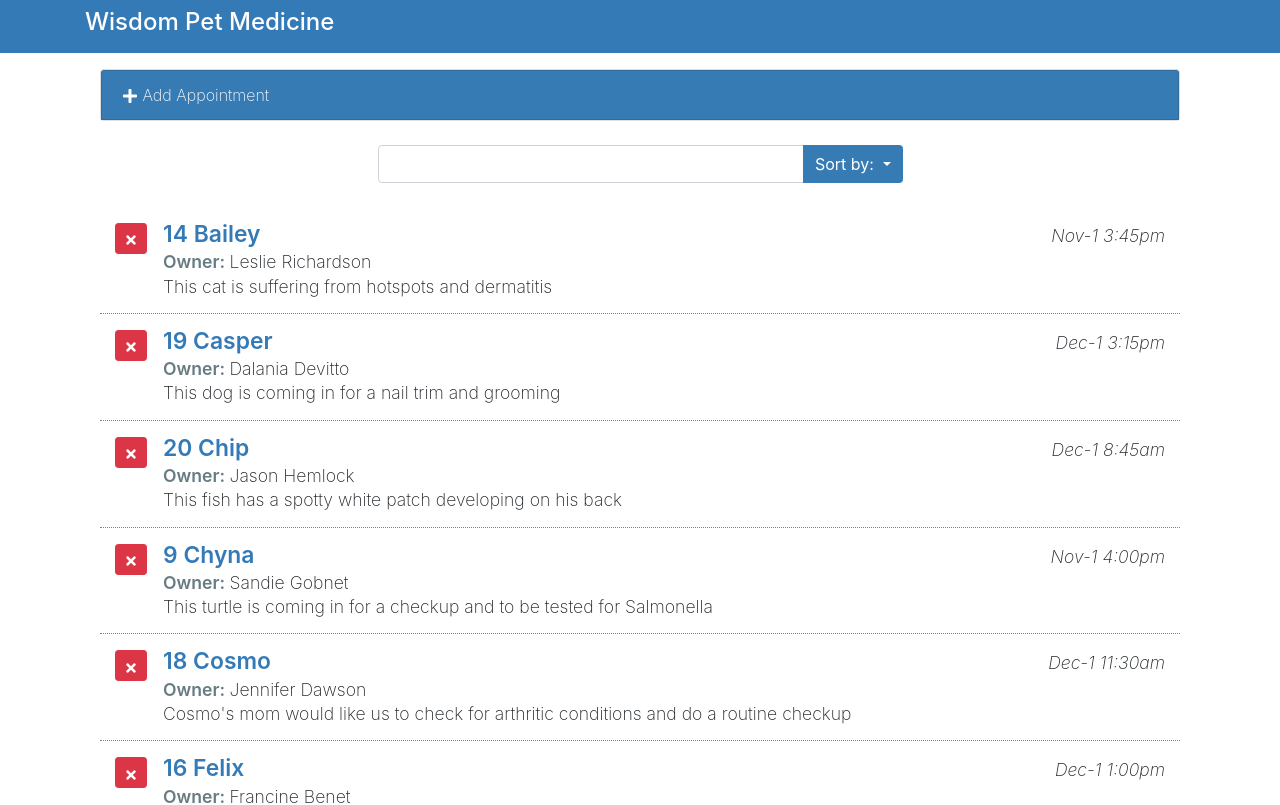
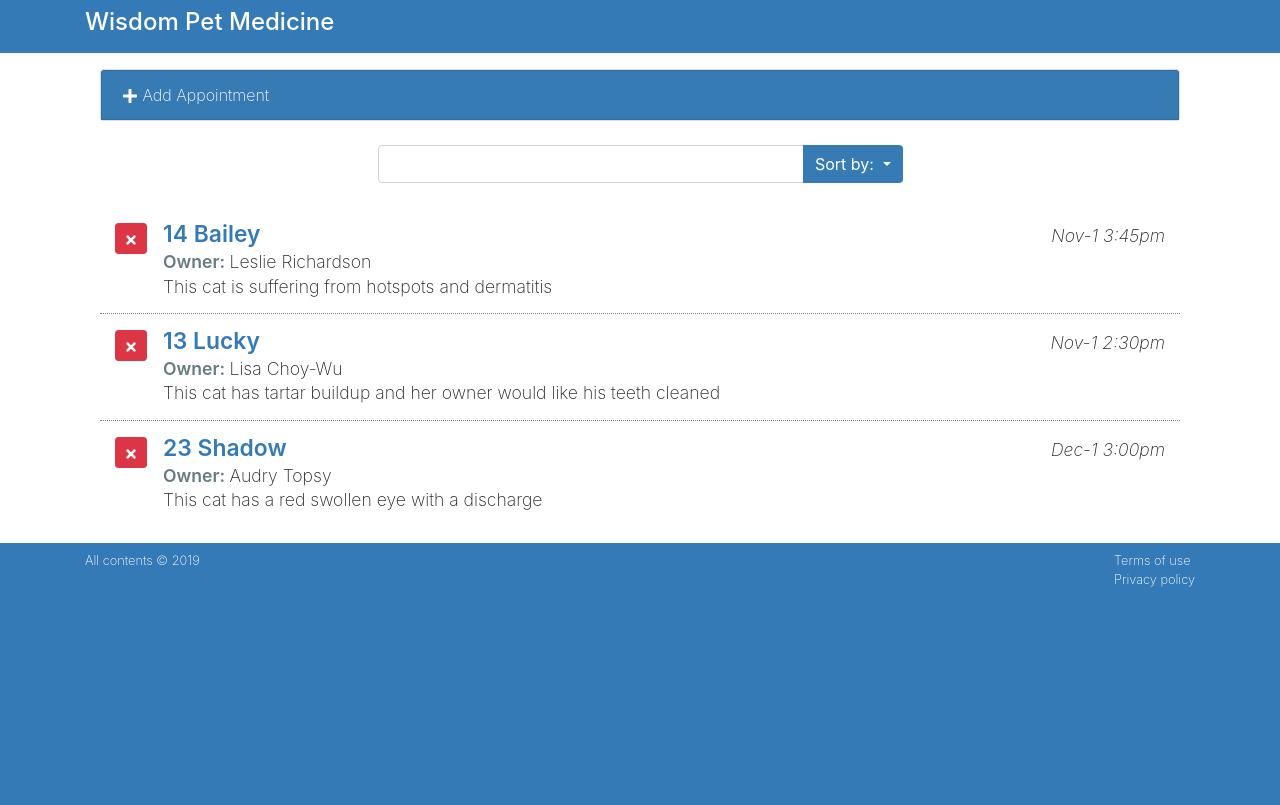
Before and after one commit to johnhaus/scheduler, a React (Create React App) app: page / in a window 1280 px wide. Shown: the top 805 px of the page. Built offline with nearby package versions, Linux system fonts and the light colour scheme.

Commit message:
search setup

```diff
--- a/src/components/App.js
+++ b/src/components/App.js
@@ -16,6 +16,7 @@ class App extends Component {
       formDisplay: false,
       orderBy: 'petName',
       orderDir: 'asc',
+      queryText: 'cat',
       lastIndex: 0
     };
     this.deleteAppointment = this.deleteAppointment.bind(this);
@@ -81,14 +82,29 @@ class App extends Component {
       order = -1;
     }
 
-    filteredApts.sort((a,b) => {
-      if (a[this.state.orderBy].toLowerCase() <
+    filteredApts = filteredApts
+      .sort((a,b) => {
+        if (
+          a[this.state.orderBy].toLowerCase() <
           b[this.state.orderBy].toLowerCase()
         ) {
           return -1 * order;
         } else {
           return 1 * order;
         }
+      })
+      .filter(eachItem => {
+        return (
+          eachItem['petName']
+          .toLowerCase()
+          .includes(this.state.queryText.toLowerCase()) ||
+          eachItem['ownerName']
+          .toLowerCase()
+          .includes(this.state.queryText.toLowerCase()) ||
+          eachItem['aptNotes']
+          .toLowerCase()
+          .includes(this.state.queryText.toLowerCase())
+        );
       });
 
     return (
```
Lines whose indentation alone changed are shown as unchanged.
